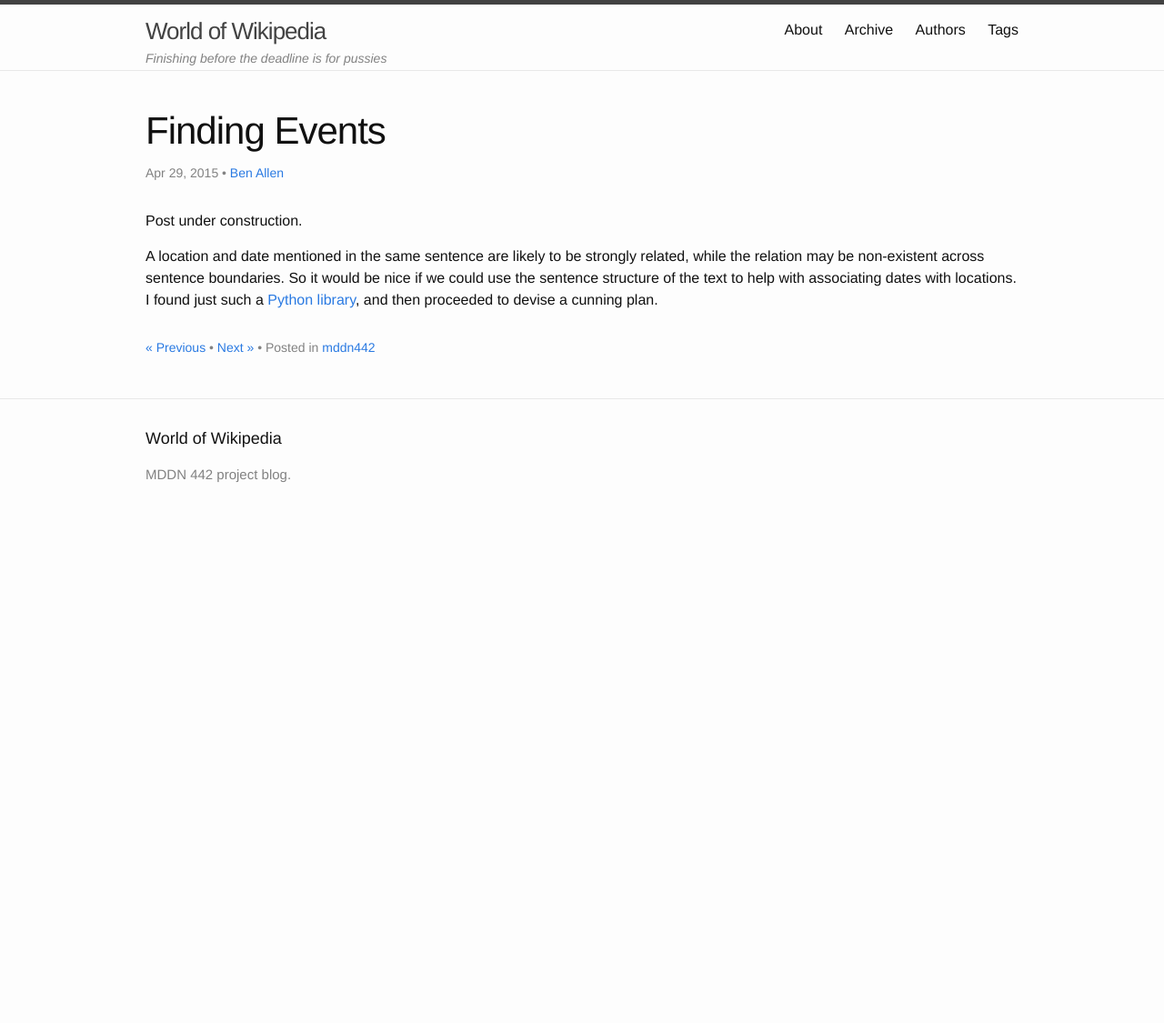
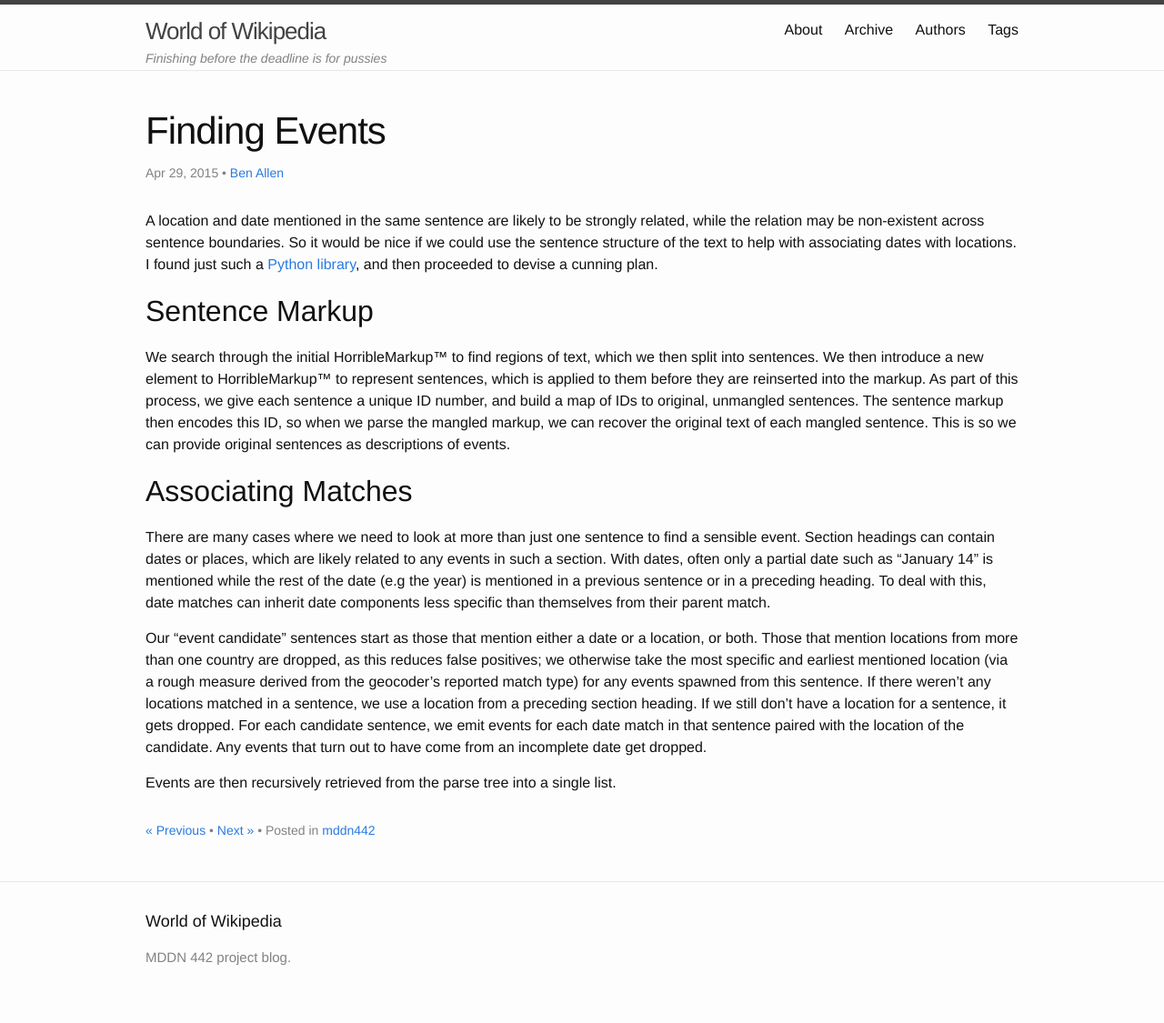
Before and after one commit to JJscott/World-of-Wikipedia, a Jekyll site: the page built from _posts/2015-04-29-ben-05-events.md, in a window 1280 px wide. Shown: the whole page at 91% size. Built offline with Jekyll 4.4.1, drawn with Linux system fonts in a browser that asks for light colours; comment, search, counter and statistics services are not loaded; before the commit the page ends 900 px from its top, so only the background shows below that.

Commit message:
more postage

```diff
--- a/_posts/2015-04-29-ben-05-events.md
+++ b/_posts/2015-04-29-ben-05-events.md
@@ -5,6 +5,16 @@ tags: mddn442
 image:
 ---
 
-Post under construction.
+A location and date mentioned in the same sentence are likely to be strongly related, while the relation may be non-existent across sentence boundaries. So it would be nice if we could use the sentence structure of the text to help with associating dates with locations. I found just such a [Python library](http://www.clips.ua.ac.be/BiographTA/tokenizer.py), and then proceeded to devise a cunning plan.
 
-A location and date mentioned in the same sentence are likely to be strongly related, while the relation may be non-existent across sentence boundaries. So it would be nice if we could use the sentence structure of the text to help with associating dates with locations. I found just such a [Python library](http://www.clips.ua.ac.be/BiographTA/tokenizer.py), and then proceeded to devise a cunning plan.
+## Sentence Markup
+
+We search through the initial HorribleMarkup™ to find regions of text, which we then split into sentences. We then introduce a new element to HorribleMarkup™ to represent sentences, which is applied to them before they are reinserted into the markup. As part of this process, we give each sentence a unique ID number, and build a map of IDs to original, unmangled sentences. The sentence markup then encodes this ID, so when we parse the mangled markup, we can recover the original text of each mangled sentence. This is so we can provide original sentences as descriptions of events.
+
+## Associating Matches
+
+There are many cases where we need to look at more than just one sentence to find a sensible event. Section headings can contain dates or places, which are likely related to any events in such a section. With dates, often only a partial date such as "January 14" is mentioned while the rest of the date (e.g the year) is mentioned in a previous sentence or in a preceding heading. To deal with this, date matches can inherit date components less specific than themselves from their parent match.
+
+Our "event candidate" sentences start as those that mention either a date or a location, or both. Those that mention locations from more than one country are dropped, as this reduces false positives; we otherwise take the most specific and earliest mentioned location (via a rough measure derived from the geocoder's reported match type) for any events spawned from this sentence. If there weren't any locations matched in a sentence, we use a location from a preceding section heading. If we still don't have a location for a sentence, it gets dropped. For each candidate sentence, we emit events for each date match in that sentence paired with the location of the candidate. Any events that turn out to have come from an incomplete date get dropped.
+
+Events are then recursively retrieved from the parse tree into a single list.
```
Also changed, not shown: _posts/2015-04-29-ben-01-wikitext.md (+1 -1 lines).
